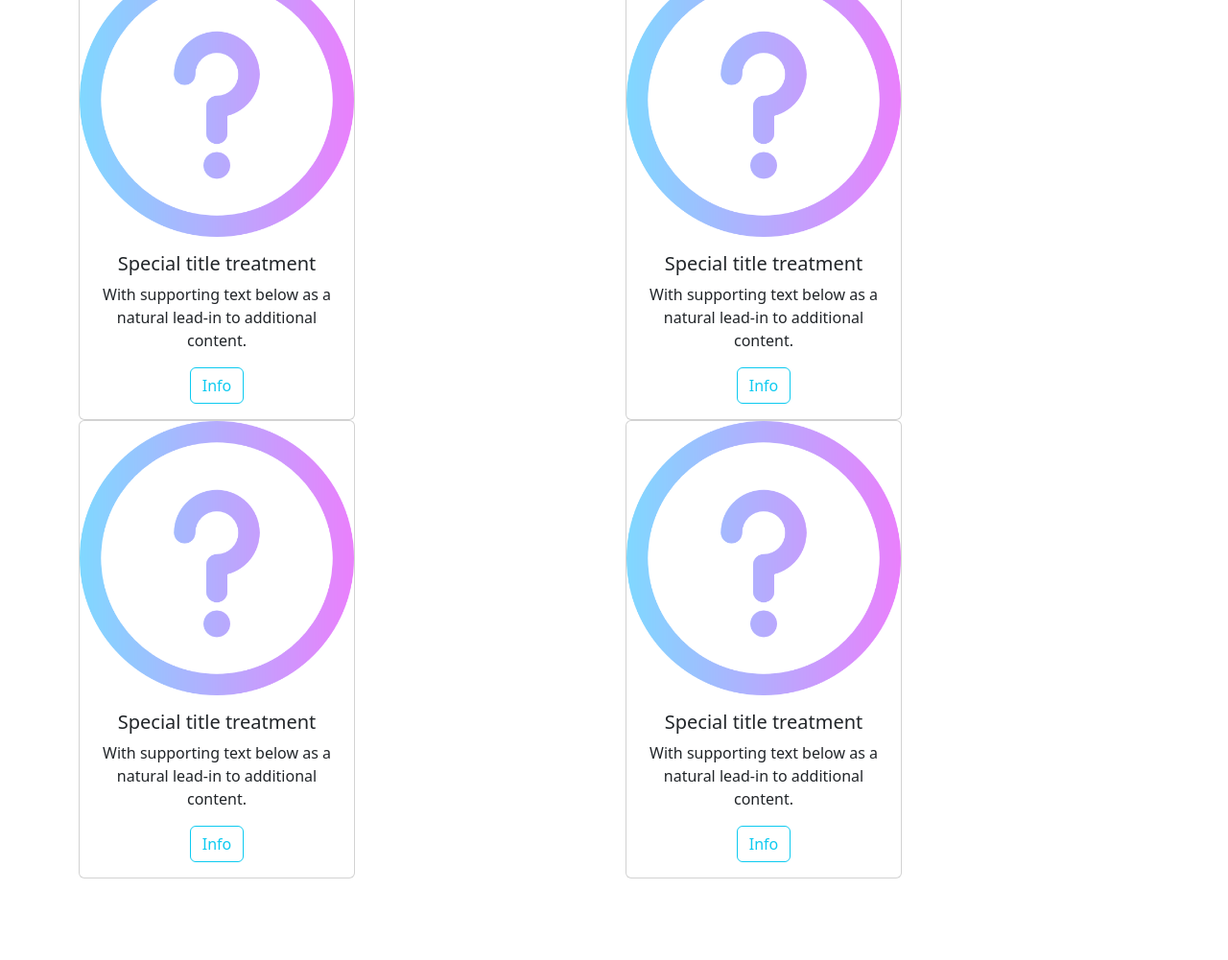
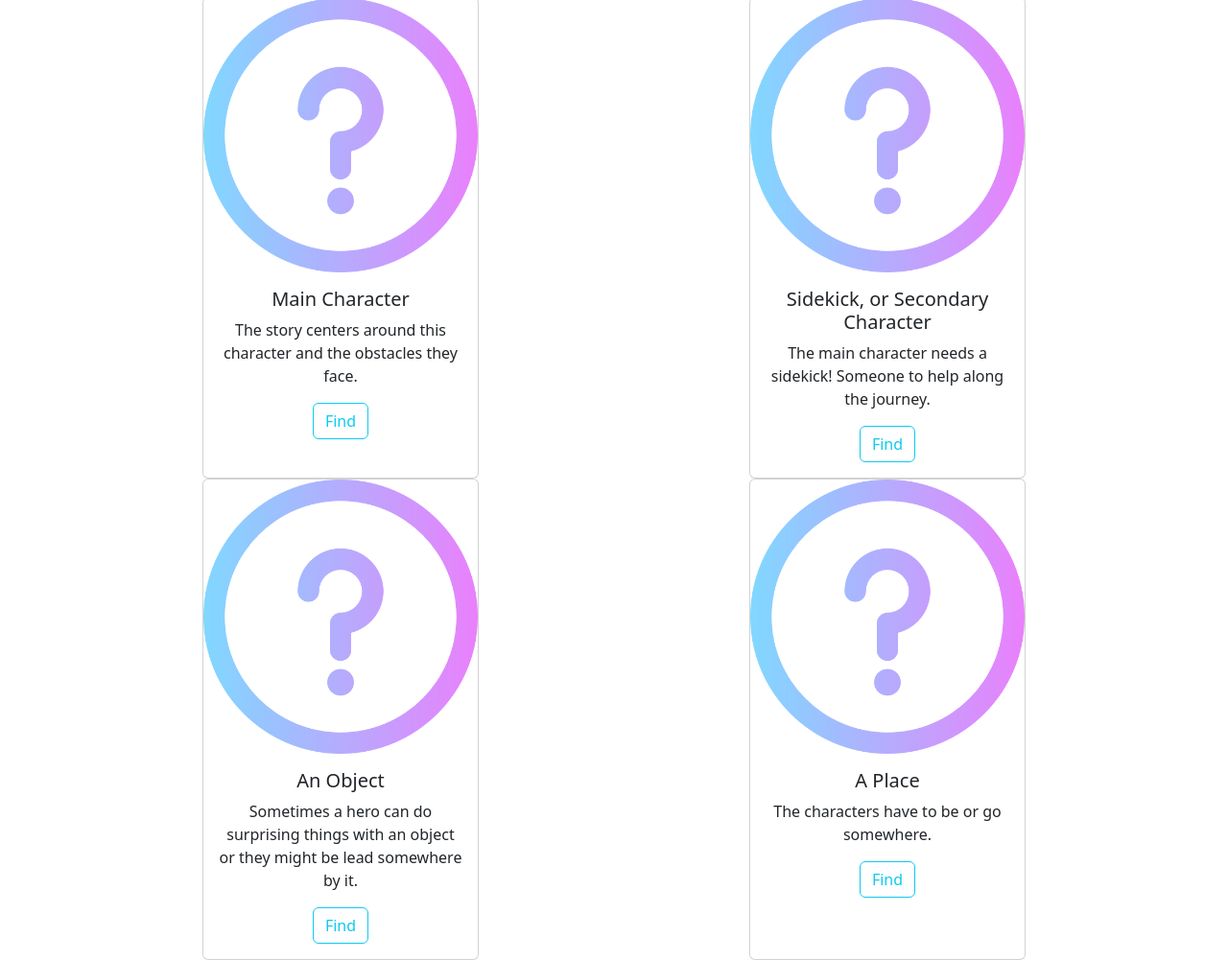
Before and after one commit to sumsilverdragon/Children-s-Story-Builder, a plain HTML site: page index.html in a window 1280 px wide. Shown: the part 96-1097 px from the top of the page at 96% size. Before the commit the page ends 1012 px from the top, so only its background shows below. Drawn offline with nearby package versions, Linux system fonts and the light colour scheme; files that its build step writes are made by us from their sources.

Commit message:
Content added

```diff
--- a/index.html
+++ b/index.html
@@ -15,32 +15,37 @@
 </head>
 
 <body>
-<h1 id="Main Title">Welcome to the Story Builder!</h1>
+<div class="col d-flex justify-content-center">
+    <h1 id="Main Title">Welcome to the Story Builder!</h1>
+</div>
+<div class="col d-flex justify-content-center">
+    <h4>Find your main character, their sidekick, an object and a place to start creating your story.</h4>
+</div>
 
 <div class="container text-center">
     <div class="row">
 
 
       <!--main character-->
-      <div class="col">
+      <div class="col d-flex justify-content-center">
         <div class="card text-center" style="width: 18rem;">
-            <img src="images/mystery.png" class="card-img-top" alt="..." id="main-img">
+            <img src="images/mystery.png" class="card-img-top" alt="main character" id="main-img">
             <div class="card-body">
-              <h5 class="card-title">Special title treatment</h5>
-              <p class="card-text">With supporting text below as a natural lead-in to additional content.</p>
-              <button type="button" class="btn btn-outline-info" onclick="findMain()">Info</button>
+              <h5 class="card-title">Main Character</h5>
+              <p class="card-text">The story centers around this character and the obstacles they face.</p>
+              <button type="button" class="btn btn-outline-info" onclick="findMain()">Find</button>
             </div>
         </div>
       </div>
 
       <!--sidekick-->
-      <div class="col">
+      <div class="col d-flex justify-content-center">
         <div class="card text-center" style="width: 18rem;">
-            <img src="images/mystery.png" class="card-img-top" alt="..." id="sidekick-img">
+            <img src="images/mystery.png" class="card-img-top" alt="sidekick" id="sidekick-img">
             <div class="card-body">
-              <h5 class="card-title">Special title treatment</h5>
-              <p class="card-text">With supporting text below as a natural lead-in to additional content.</p>
-              <button type="button" class="btn btn-outline-info" onclick="findSidekick()">Info</button>
+              <h5 class="card-title">Sidekick, or Secondary Character</h5>
+              <p class="card-text">The main character needs a sidekick! Someone to help along the journey.</p>
+              <button type="button" class="btn btn-outline-info" onclick="findSidekick()">Find</button>
             </div>
         </div>
       </div>
@@ -55,25 +60,25 @@
 
 
       <!--object-->
-      <div class="col">
+      <div class="col d-flex justify-content-center">
         <div class="card text-center" style="width: 18rem;">
-            <img src="images/mystery.png" class="card-img-top" alt="..." id="object-img">
+            <img src="images/mystery.png" class="card-img-top" alt="object" id="object-img">
             <div class="card-body">
-              <h5 class="card-title">Special title treatment</h5>
-              <p class="card-text">With supporting text below as a natural lead-in to additional content.</p>
-              <button type="button" class="btn btn-outline-info" onclick="findObject()">Info</button>
+              <h5 class="card-title">An Object</h5>
+              <p class="card-text">Sometimes a hero can do surprising things with an object or they might be lead somewhere by it.</p>
+              <button type="button" class="btn btn-outline-info" onclick="findObject()">Find</button>
             </div>
         </div>
       </div>
 
       <!--place-->
-      <div class="col">
+      <div class="col d-flex justify-content-center">
         <div class="card text-center" style="width: 18rem;">
-            <img src="images/mystery.png" class="card-img-top" alt="..." id="place-img">
+            <img src="images/mystery.png" class="card-img-top" alt="place" id="place-img">
             <div class="card-body">
-              <h5 class="card-title">Special title treatment</h5>
-              <p class="card-text">With supporting text below as a natural lead-in to additional content.</p>
-              <button type="button" class="btn btn-outline-info" onclick="findPlace()">Info</button>
+              <h5 class="card-title">A Place</h5>
+              <p class="card-text">The characters have to be or go somewhere.</p>
+              <button type="button" class="btn btn-outline-info" onclick="findPlace()">Find</button>
             </div>
         </div>
       </div>
```
